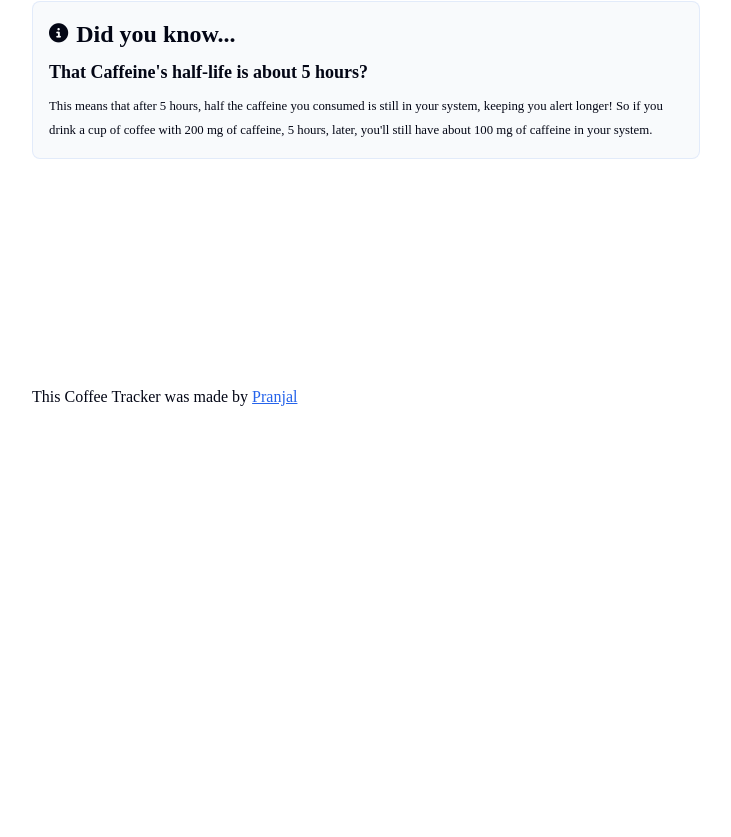
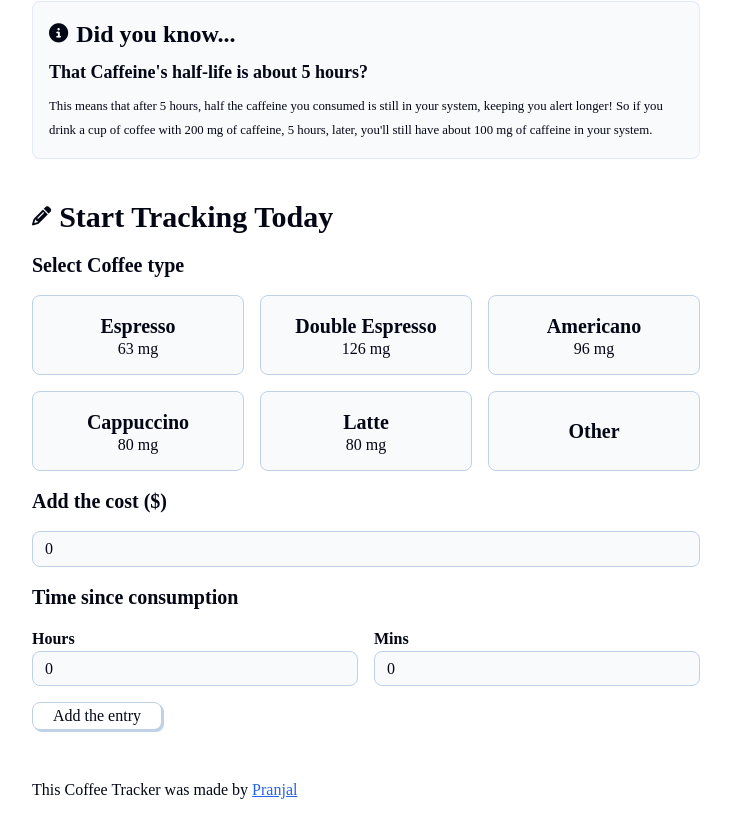
Before and after one commit to sp3cia1/fullstack-projects, a React (Vite) app in the folder coffee-tracker/: page / in a window 1280 px wide. Shown: the part 343-1180 px from the top of the page, without its empty margins (274-1005 px from the left). Before the commit the page ends 800 px from the top, so only its background shows below. Built offline with nearby package versions, Linux system fonts and the light colour scheme; a web font is replaced by a local one.

Commit message:
completed the coffee form component

```diff
--- a/coffee-tracker/src/components/CoffeeForm.jsx
+++ b/coffee-tracker/src/components/CoffeeForm.jsx
@@ -1,7 +1,96 @@
+import { useState } from "react"
+import { coffeeOptions } from "../utils"
+
 export default function CoffeeForm(){
+    const [showCoffeeTypes, setShowCoffeeTypes] = useState(false)
+    const [selectedCoffee, setSelectedCoffee] = useState(null)
+    const [coffeeCost, setCoffeeCost] = useState(0)
+    const [hour,sethour] = useState(0)
+    const [min,setMin] = useState(0)
+
+    function handleSubmitForm() {
+        console.log(selectedCoffee, coffeeCost, hour, min)
+    }
+
     return(
         <>
+            <div className = "section-header">
+                <i className = "fa-solid fa-pencil" />
+                <h2>Start Tracking Today</h2>
+            </div>
+            <h4>Select Coffee type</h4>
+            <div className="coffee-grid">
+                {coffeeOptions.slice(0,5).map((option, optionIndex) => {
+                    return(
+                        <button onClick = {() => {
+                            setSelectedCoffee(option.name)
+                            setShowCoffeeTypes(false)
+                        }} className={"button-card " + (option.name === selectedCoffee ? 'coffee-button-selected' : ' ')} key={optionIndex}>
+                            <h4>{option.name}</h4>
+                            <p>{option.caffeine} mg</p>
+                        </button>
+                    )
+                })}
+                <button onClick={() => {
+                    setShowCoffeeTypes(true)
+                    setSelectedCoffee(null)
+                }} className= {"button-card " + (showCoffeeTypes ? 'coffee-button-selected' : ' ')}>
+                    <h4>Other</h4>
+                </button>
+            </div>
 
+            {showCoffeeTypes && (
+                <select onChange={(e) => {
+                    setSelectedCoffee(e.target.value)
+                }} name="coffee-list" id="coffee-list">
+                    <option value={null}>Select type</option>
+                    {
+                        coffeeOptions.map((option,optionIndex) => {
+                            return(
+                                <option value={option.name} key = {optionIndex}>
+                                    {option.name} ({option.caffeine}mg)
+                                </option>
+                            )
+                        })
+                    }
+                </select>
+            )}
+
+            <h4>Add the cost ($)</h4>
+            {/* stop this from going below 0 */}
+            <input className="w-full" type="number" value = {coffeeCost} onChange = {(e) => {
+                setCoffeeCost(e.target.value)
+            }} placeholder="4.50" />
+            <h4>Time since consumption</h4>
+            <div className="time-entry">
+                <div>
+                    <h6>Hours</h6>
+                    <select onChange = {(e) => {
+                        sethour(e.target.value)
+                    }} id="hours-select">
+                        {[0,1,2,3,4,5,6,7,8,9,10,11,12,13,14,15,16,17,18,19,20,21,22,23].map((hour, hourIndex) => {
+                            return (
+                                <option value={hour} key={hourIndex}>{hour}</option>
+                            )
+                        })}
+                    </select>
+                </div>
+                <div>
+                    <h6>Mins</h6>
+                    <select onChange = {(e) => {
+                        setMin(e.target.value)
+                    }} id="mins-select">
+                        {[0,5,10,15,30,45].map((min, minIndex) => {
+                            return (
+                                <option value={min} key={minIndex}>{min}</option>
+                            )
+                        })}
+                    </select>
+                </div>
+            </div>
+            <button onClick = {handleSubmitForm}>
+                <p>Add the entry</p>
+            </button>
         </>
     )
 }
```
